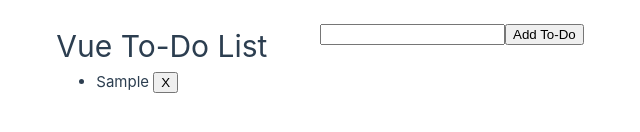
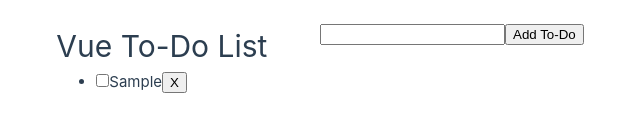
Before and after one commit to strider1212/vue-to-do, a Vue app: page / in a window 1280 px wide. Both pictures are taken after typing "Sample" into the empty fields and a click on the button "Add To-Do". Shown: the part 342-474 px from the top of the page, without its empty margins (320-960 px from the left). Built offline with nearby package versions, Linux system fonts and the light colour scheme.

Commit message:
done checkbox with line through

```diff
--- a/src/App.vue
+++ b/src/App.vue
@@ -11,7 +11,7 @@ export default {
   },
   methods: {
     addTodo() {
-      this.todos.push({ id: id++, text: this.newTodo });
+      this.todos.push({ id: id++, text: this.newTodo, done: false });
       this.newTodo = "";
     },
     removeTodo(todo) {
@@ -29,10 +29,15 @@ export default {
   </form>
   <ul>
     <li v-for="todo in todos" :key="todo.id">
-      {{ todo.text }}
+      <input type="checkbox" v-model="todo.done" />
+      <span :class="{ done: todo.done }">{{ todo.text }}</span>
       <button @click="removeTodo(todo)">X</button>
     </li>
   </ul>
 </template>
 
-<style></style>
+<style>
+.done {
+  text-decoration: line-through;
+}
+</style>
```
